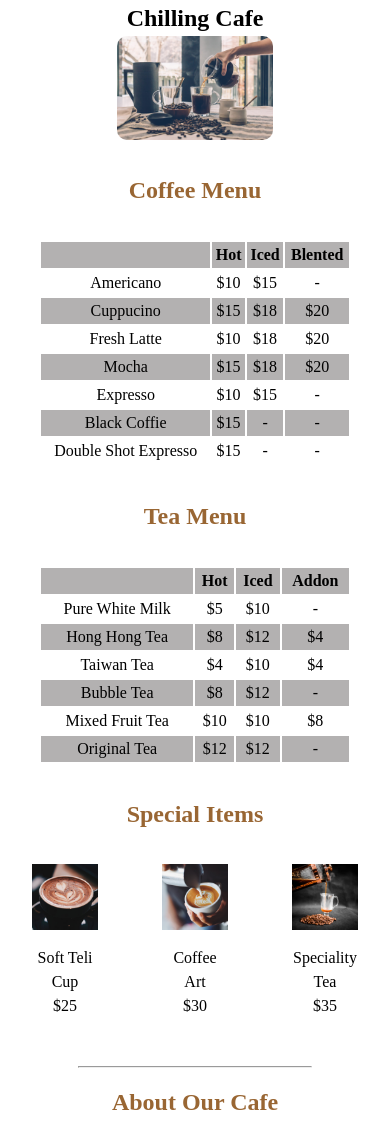
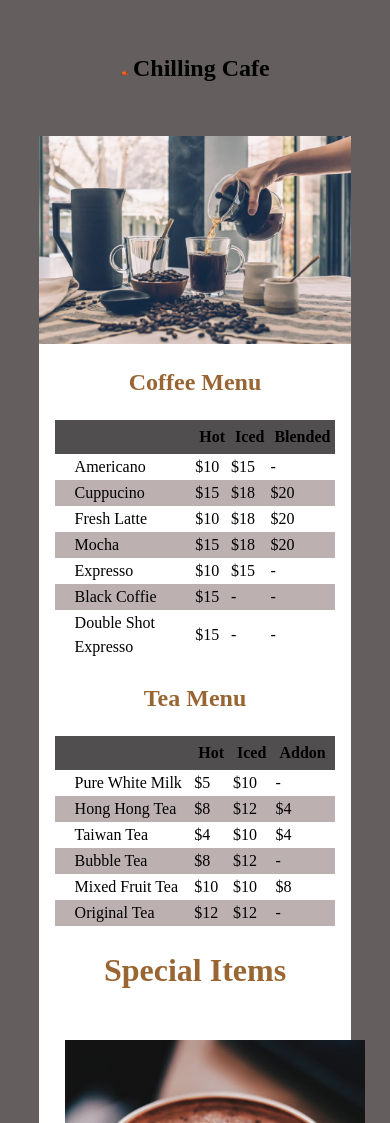
Before and after one commit to Kabi28/Cafe_Landing_Page, a plain HTML site: page index.html in a window 390 px wide. Shown: the top 1123 px of the page. Drawn offline with Linux system fonts and the light colour scheme.

Commit message:
responsive added

```diff
--- a/index.html
+++ b/index.html
@@ -7,22 +7,33 @@
     <link rel="stylesheet" href="reset.css">
     <link rel="stylesheet" href="style.css">
     <link rel="stylesheet" href="https://cdnjs.cloudflare.com/ajax/libs/font-awesome/4.7.0/css/font-awesome.min.css">
+    <link rel="preconnect" href="https://fonts.googleapis.com">
+    <link rel="preconnect" href="https://fonts.gstatic.com" crossorigin>
+    <link href="https://fonts.googleapis.com/css2?family=Open+Sans:ital,wght@0,300..800;1,300..800&display=swap" rel="stylesheet">
 </head>
+
 <body>
-    <section>
-       <div class="header">
-            <h1>Chilling Cafe</h1>
+    <header>
 
-            <img src="Images/chilling-cafe-01.jpg" alt="Landing Image">
+        <img class="head1" src="Images/img1.png" alt="logo">
+        <h2 class="head2">Chilling Cafe</h2>
+
+
+    </header>
+    <main>
+        <div class="logo">
+            <img src="Images/chilling-cafe-01.jpg" alt="img1">
         </div>
+        <section class="menu">
+
             <div class="coffeemenu">
-            <h2>Coffee Menu</h2>
+                <h1>Coffee Menu</h1>
                 <table>
                     <tr>
                         <th></th>
                         <th>Hot</th>
                         <th>Iced</th>
-                    <th>Blented</th>
+                        <th>Blended</th>
                     </tr>
                     <tr>
                         <td>
@@ -98,8 +109,9 @@
                 </table>
 
             </div>
+
             <div class="teamenu">
-            <h2>Tea Menu</h2>
+                <h1>Tea Menu</h1>
                 <table>
                     <tr>
                         <th></th>
@@ -168,11 +180,13 @@
                         <td>-</td>
                     </tr>
 
-
                 </table>
 
             </div>
-        <h2 class="splhead">Special Items</h2>
+
+
+        </section>
+        <h1>Special Items</h1>
         <div class="splitems">
 
             <div  class="spl">
@@ -190,17 +204,17 @@
 
         </div>
         <hr>
+
         <div class="aboutus">
-            <h2>About Our Cafe</h2>
+            <h1>About Our Cafe</h1>
             <p>Lorem ipsum dolor sit amet consectetur adipisicing elit. Ut non obcaecati voluptates iusto, ipsa eveniet quam animi? Omnis nemo quam neque dignissimos voluptatum provident laboriosam nesciunt sed asperiores ipsa fuga, repudiandae suscipit harum iusto aut minima odit aspernatur, earum similique ex aliquid laborum rem doloremque! Blanditiis dolores error dolor quisquam!
             </p>
             <br>
             <p>Lorem ipsum dolor sit amet consectetur, adipisicing elit. Nisi sed ad molestias error quidem sunt provident rerum expedita in cupiditate veritatis impedit vitae, placeat iste doloribus libero similique delectus ex?</p>
-
         </div>
         <hr>
         <div class="talktous">
-            <h2>Talk to Us</h2>
+            <h1>Talk to Us</h1>
             <p>Reach Us via <b>Email</b> or follow us social icons.ThankYou!</p>
             <div class="icons">
                 <a  href="#" class="fa fa-facebook"></a>
@@ -210,9 +224,15 @@
             </div>
 
         </div>
-    </section>
+
+
+
+
+    </main>
     <footer>
         <p>Copyright @ 2024 Learnzhub</p>
+
     </footer>
+
 </body>
 </html>
--- a/style.css
+++ b/style.css
@@ -1,99 +1,105 @@
-body h2{
-    color: #996633;
+body {
+    background-color: rgb(100, 94, 94);
+    justify-content: center;
 }
-.header h1{
-    display: flex;
-    justify-content: center;
+header{
+    text-align: center;
+    margin: auto;
 
 }
-.header img{
-    width: 40%;
-    margin-left: 30%;
-    border-radius: 10px;
+.head1{
+    display: inline-block;
+}
+.head2{
+    display: inline-block;
+}
+
+main {
+    width: 70%;
+    background-color: white;
+    margin: auto;
 
 }
 
-.coffeemenu h2{
-    display: flex;
-    justify-content: center;
-    margin-top: 2rem;
-    margin-bottom: 2rem;
+header img {
+    width: 3%;
 }
-.teamenu h2{
-    display: flex;
-    justify-content: center;
-    margin-top: 2rem;
-    margin-bottom: 2rem;
+table {
+    width: 90%;
+    margin: auto;
+    text-align: left;
+    border-collapse: collapse;
 }
-table{
-    width: 80%;
-    margin-left: 10%;
-}
-table tr{
-    padding: 5px;
+main h1{
     text-align: center;
-}
-table tr:nth-child(odd){
-    background-color: rgb(179, 177, 177);
-
+    padding: 20px;
+    color: #996633;
 }
 .splitems{
     display: flex;
-    justify-content: center;
+    margin: 2%;
+}
+.spl{
+    flex:1;
+    margin: 20px;
+    text-align: center;
+}
+.spl p {
+    margin-top: 20px;
+}
+.aboutus{
+    margin: 20px;
+}
+.talktous{
+    text-align: center;
+}
+footer{
+    text-align: center;
+    margin: 20px;
+}
+.logo img{
+    width:100%;
+}
+table th {
+    background-color: rgb(80, 78, 78);
+    padding: 5px;
 
 
 }
-.spl{
-    width: 23vw;
-    margin: 2rem;
-
-
+table tr:nth-child(odd) {
+    background-color: rgb(189, 176, 176);
 
 }
-.spl p{
-    justify-content: center;
+table tr td:nth-child(1){
+    padding-left: 20px;
 }
-.splhead{
-    display: flex;
-    justify-content: center;
-    margin-top: 2rem;
-}
-.spl p{
-    text-align: center;
-    margin-top: 1rem;
-}
-.aboutus{
-    width: 80%;
-    margin-left: 10%;
-    text-align: justify;
-}
-.aboutus h2{
-    text-align: center;
-    margin: 1rem 0 2rem 0;
-}
-.talktous{
-    text-align: center;
-
-}
-.talktous p{
-    margin-bottom: 1rem;
+.talktous p {
+    margin-bottom: 30px;
 }
 .talktous a{
+    margin-bottom: 30px;
     padding: 12px;
+    background-color: rgb(171, 212, 171);
     text-decoration: none;
-    background-color: rgb(104, 108, 104);
+}
+hr {
+    width: 60%;
+    margin: auto;
+}
+@media (min-width: 350px) and (max-width: 760px){
+    main{
+        width: 80%;
+        margin: auto;
+    }
+    .splitems{
+        display: flex;
+        flex-direction: column;
+    }
+    .spl{
+        width: 100%;
 
+    }
+    header {
+        padding: 50px;
+    }
 }
-hr{
-    margin: 1rem 0 1rem 0;
-    width: 60%;
-    margin-left: 20%;
-}
-footer{
-    height: 2rem;
-    background-color: black;
-    color: white;
-    text-align: center;
-    margin-top: 2rem;
-    padding: 5px;
-}
```
Also changed, not shown: Images/img1.png (added). Lines whose indentation alone changed are shown as unchanged.
